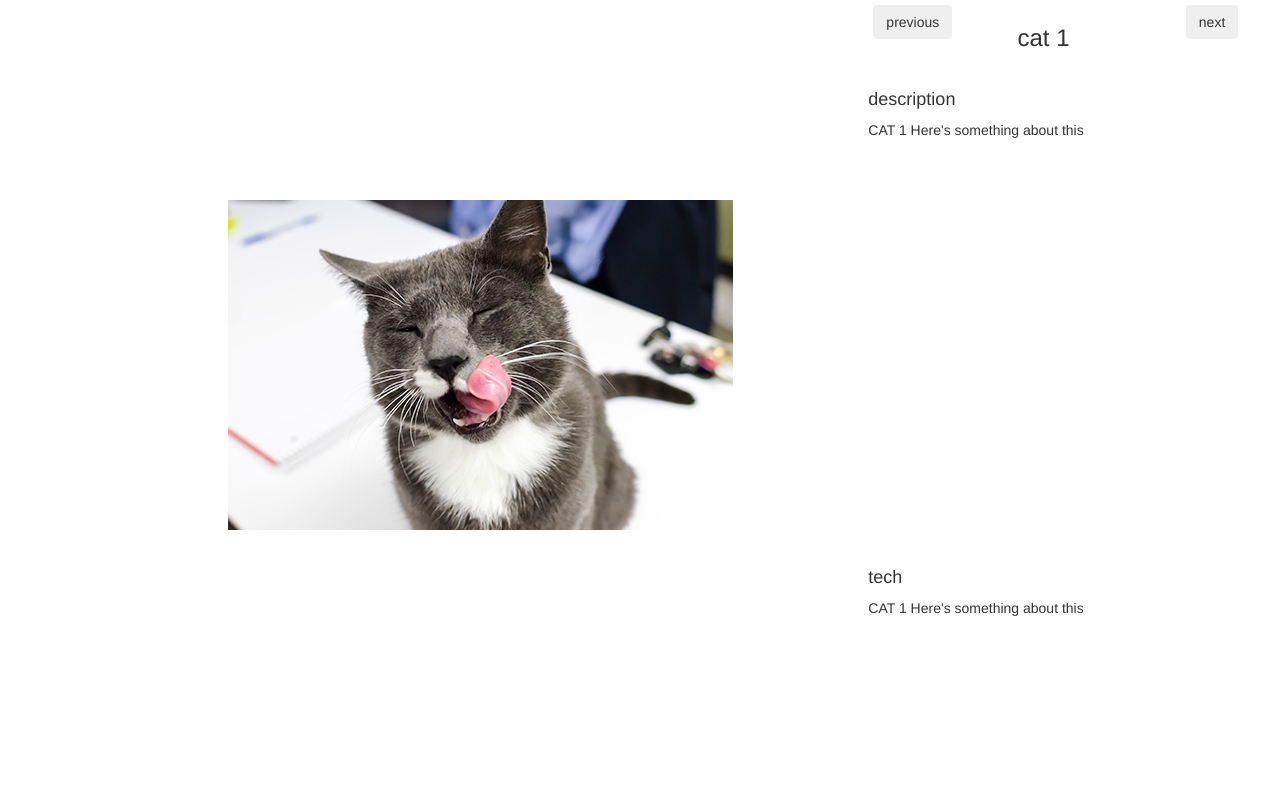
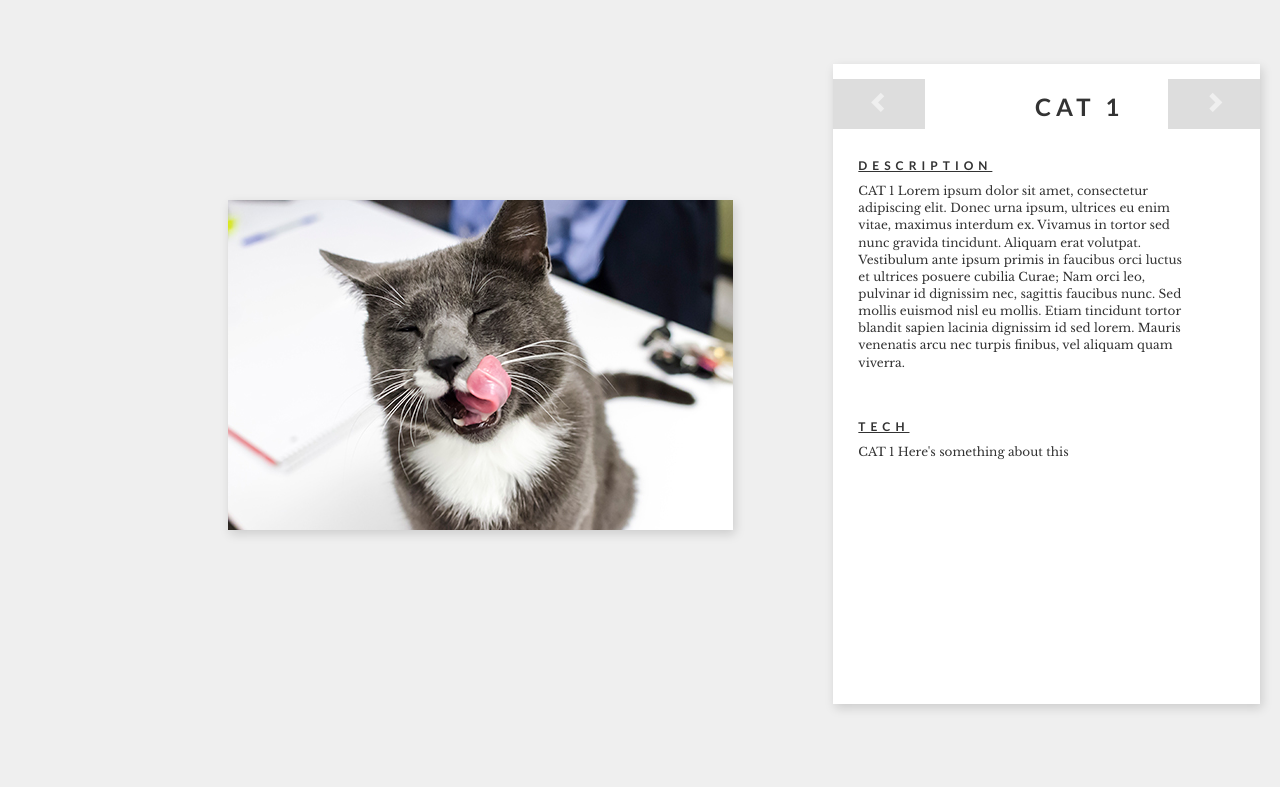
Before and after one commit to stacielove/content-slider-jquery-v2, a plain HTML site: page index.html in a window 1280 px wide. Drawn offline with nearby package versions, Linux system fonts and the light colour scheme.

Commit message:
Add new css style - updated v1

```diff
--- a/css/style.css
+++ b/css/style.css
@@ -1,6 +1,116 @@
+/*@import url(http://fonts.googleapis.com/css?family=Raleway:400,300,800|Lora:400italic|Playfair+Display:700|Open+Sans:600|Montserrat:400,700|Lato:400,700,900|Libre+Baskerville:400,700,400italic|);
 body {
   margin: 0;
   padding: 0;
+}
+
+#projects {
+  height: 100%;
+  width: 100%;
+}*/
+
+/*outlining the divs*/
+/*#left-pane {
+  position: absolute;
+  height: 100%;
+*/  /*border: 2px solid violet;*/
+/*  left:0;
+}
+
+.proj-imgs {
+  position: relative;
+  height: 100%;
+}
+
+.proj-img {
+  position: relative;
+  list-style: none;
+  left:25%;
+  top:25%;
+}
+
+#right-pane {
+  position: absolute;
+  height: 80%;*/
+  /*border: 2px solid blue;*/
+  /*margin-top: 5%;
+  right:0;
+    -webkit-box-shadow: 2px 4px 10px rgba(0, 0, 0, 0.15);
+  -moz-box-shadow: 2px 4px 10px rgba(0, 0, 0, 0.15);
+  -ms-box-shadow: 2px 4px 10px rgba(0, 0, 0, 0.15);
+  box-shadow: 2px 4px 10px rgba(0, 0, 0, 0.15);
+}
+
+#proj-nav {
+  position: relative;*/
+  /*border: 4px solid green;*/
+  /*padding: 5px;
+  margin-top: 10%;
+
+}
+
+#proj-nav .btn {
+  margin-top: 20px;
+  background-color: #fff;
+  color:#efefef;
+  border: 2px solid;
+  padding: 10px 30px;
+  margin-top: 15px
+}
+
+#proj-nav .btn:hover {
+  color: grey;
+
+}
+
+.proj-title {
+  position: absolute;
+  list-style: none;
+}
+
+#proj-description {
+  position: relative;
+  height:90%;*/
+  /*border: 4px solid magenta;*/
+
+/*}
+
+#proj-description .col-md-12 {
+  height: 100%;
+}
+
+#proj-description .col-md-12 .proj-items {
+  position: relative;
+  height: 100%;*/
+  /*border: 2px solid orange;*/
+  /*padding: 0;
+}
+
+ .proj-item {
+  position: relative;
+  list-style: none;
+  height: inherit;
+  padding: 0 50px 0 10px;
+}
+
+.proj-content {
+  padding-top: 20px;
+  height: 50%;*/
+  /*border: 2px solid yellow;*/
+/*}
+
+.proj-stats {
+  height:30%;
+}*/
+
+/*UPDATED CSS*/
+
+@import url(http://fonts.googleapis.com/css?family=Raleway:400,300,800|Lora:400italic|Playfair+Display:700|Open+Sans:600|Montserrat:400,700|Lato:400,700,900|Libre+Baskerville:400,700,400italic|);
+
+body {
+  margin: 0;
+  padding: 0;
+  background-color: #efefef;
 }
 
 #projects {
@@ -28,30 +138,81 @@ body {
   top:25%;
 }
 
+.proj-img img {
+  box-shadow: 2px 4px 10px rgba(0, 0, 0, 0.15);
+}
+
 #right-pane {
+  margin-top: 5%;
+  background-color: #fff;
   position: absolute;
-  height: 100%;
+  height: 80%;
   /*border: 2px solid blue;*/
-  right:0;
+  right: 20px;
+  padding-top: 15px;
+  -webkit-box-shadow: 2px 4px 10px rgba(0, 0, 0, 0.15);
+  -moz-box-shadow: 2px 4px 10px rgba(0, 0, 0, 0.15);
+  -ms-box-shadow: 2px 4px 10px rgba(0, 0, 0, 0.15);
+  box-shadow: 2px 4px 10px rgba(0, 0, 0, 0.15);
+
 }
 
 #proj-nav {
   position: relative;
   /*border: 4px solid green;*/
-  padding: 5px;
-  height: 10%;
+  /* padding: 5px; */
+  /*padding-top: 10px;*/
+  /* margin-top: 10%; */
+  /*padding-bottom: 10px;*/
+  padding: 0;
 }
 
-#proj-nav .proj-title {
-  position: absolute;
+#proj-nav .btn {
+  /* margin-top: 20px; */
+  background-color: #DDDDDD;
+  color: #efefef;
+  /* border: 2px solid; */
+  /* padding: 10px 30px; */
+  font-size: 21px;
+  /* margin-top: 15px; */
+  width: 100%;
+  height: 50px;
+  border-radius: 0px;
+  /* box-shadow: 5px 1px 6px rgba(0, 0, 0, 0.15); */
+}
+
+#proj-nav .text-left {
+  padding-left:0;
+}
+
+#proj-nav .text-right {
+  padding-right:0;
+}
+
+#proj-nav .btn:hover {
+  color: grey;
+}
+
+.proj-title {
   list-style: none;
 }
 
+.proj-title h3 {
+  position: absolute;
+  /*list-style: none;*/
+  font-family: "Lato";
+  text-transform: uppercase;
+  letter-spacing: 5px;
+  font-weight: 700;
+  padding-left: 40px;
+  margin-top: 15px;
+}
 
 #proj-description {
   position: relative;
   height:90%;
   /*border: 4px solid magenta;*/
+
 }
 
 #proj-description .col-md-12 {
@@ -65,15 +226,31 @@ body {
   padding: 0;
 }
 
-#proj-description .col-md-12 .proj-items .proj-item {
+.proj-item {
   position: relative;
   list-style: none;
   height: inherit;
+  padding: 0 50px 0 10px;
 }
 
-/*#proj-description .proj-items .proj-item */
+.proj-item h4 {
+  font-family: 'Lato';
+  text-transform: uppercase;
+  font-size: 12px;
+  letter-spacing: 5px;
+  font-weight: 700;
+  text-decoration: underline;
+}
+
+.proj-item p {
+  font-family: "Libre Baskerville", serif;
+  -webkit-font-smoothing: antialiased;
+  font-size: 12px;
+}
+
 .proj-content {
-  height: 65%;
+  padding-top: 20px;
+  height: 50%;
   /*border: 2px solid yellow;*/
 }
 
--- a/index.html
+++ b/index.html
@@ -26,18 +26,18 @@
       <div id="right-pane" class="col-md-4">
         <div class="row" id="proj-nav">
 
-              <div class="col-md-3">
-              <button class="btn" id="previous">previous</button>
+              <div class="col-md-3 text-left">
+              <button class="btn" id="previous"><i class="glyphicon glyphicon-chevron-left"></i></button>
               </div>
-              <div class="col-md-6">
+              <div class="col-md-6 text-center">
                 <ul class="proj-titles">
                   <li class="proj-title active"><h3>cat 1</h3></li>
                   <li class="proj-title"><h3>cat 2</h3></li>
                   <li class="proj-title"><h3>cat 3</h3></li>
                 </ul>
               </div>
-              <div class="col-md-3">
-              <button class="btn" id="next">next</button>
+              <div class="col-md-3 text-right">
+              <button class="btn" id="next"><i class="glyphicon glyphicon-chevron-right"></i></button>
               </div>
 
         </div>
@@ -48,7 +48,7 @@
               <li class="proj-item active">
                 <div class="proj-content">
                   <h4>description</h4>
-                  <p> CAT 1 Here's something about this</p>
+                  <p> CAT 1 Lorem ipsum dolor sit amet, consectetur adipiscing elit. Donec urna ipsum, ultrices eu enim vitae, maximus interdum ex. Vivamus in tortor sed nunc gravida tincidunt. Aliquam erat volutpat. Vestibulum ante ipsum primis in faucibus orci luctus et ultrices posuere cubilia Curae; Nam orci leo, pulvinar id dignissim nec, sagittis faucibus nunc. Sed mollis euismod nisl eu mollis. Etiam tincidunt tortor blandit sapien lacinia dignissim id sed lorem. Mauris venenatis arcu nec turpis finibus, vel aliquam quam viverra.</p>
                 </div>
                 <div class="proj-stats">
                   <h4>tech</h4>
@@ -58,7 +58,7 @@
               <li class="proj-item">
                 <div class="proj-content">
                 <h4>description</h4>
-                <p> CAT 2 Here's something about this</p>
+                <p> CAT 2 Nam at placerat elit, ut ultrices dolor. Cras ut interdum ex. Nam lobortis diam ut tortor pellentesque, eget finibus massa consequat. Fusce ut pellentesque nisi, at fringilla justo. Aenean malesuada lorem quis varius commodo. Aenean dictum massa vel dui malesuada, sed lobortis felis cursus. Pellentesque eu rutrum velit</p>
               </div>
               <div class="proj-stats">
                 <h4>tech</h4>
@@ -68,7 +68,7 @@
               <li class="proj-item">
                 <div class="proj-content">
                 <h4>description</h4>
-                <p> CAT 3 Here's something about this</p>
+                <p> CAT 3 Sed dapibus et ligula pharetra tempor. Fusce scelerisque tristique augue, a dapibus ante. Ut non justo tempor, tristique est non, laoreet est. Morbi sagittis pharetra mauris eu eleifend. Curabitur mattis mauris sit amet magna tempus, a pharetra lectus suscipit. Sed nec purus turpis. In hac habitasse platea dictumst. Ut vel feugiat risus.</p>
               </div>
               <div class="proj-stats">
                 <h4>tech</h4>
```
